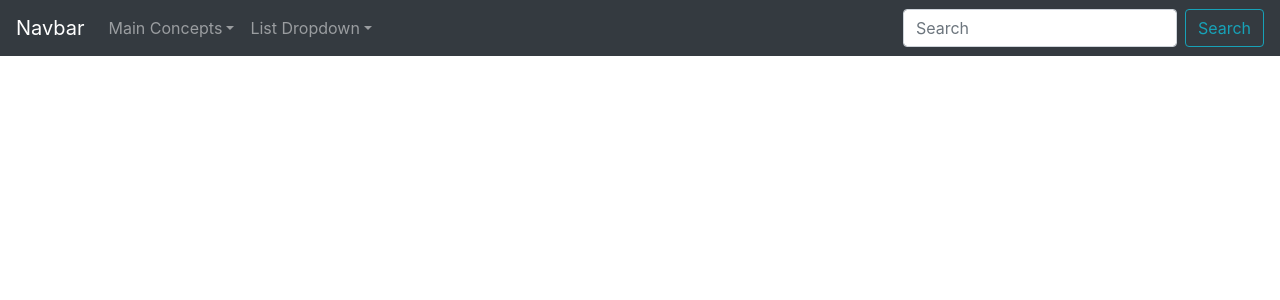
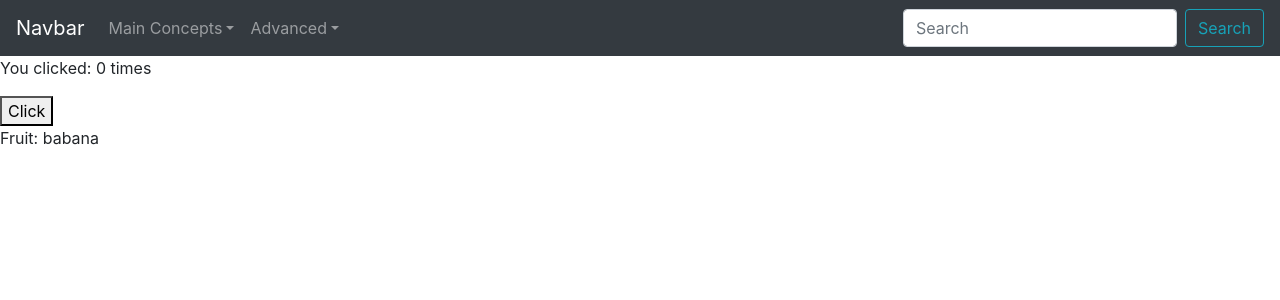
Before and after one commit to kingduy119/NodeJS, a React (Create React App) app in the folder client/: page /hook in a window 1280 px wide. Shown: the top 300 px of the page. Built offline with nearby package versions, Linux system fonts and the light colour scheme.

Commit message:
!Update React-Advanced => Hook and test Lifcycle, Portal

```diff
--- a/client/package.json
+++ b/client/package.json
@@ -12,6 +12,7 @@
     "babel-loader": "^8.0.6",
     "babel-plugin-syntax-dynamic-import": "^6.18.0",
     "css-loader": "^3.4.0",
+    "eslint-plugin-react-hooks": "^2.4.0",
     "file-loader": "^5.1.0",
     "graphql": "^14.5.8",
     "html-loader": "^0.5.5",
@@ -21,7 +22,6 @@
     "prop-types": "^15.7.2",
     "react": "^16.10.2",
     "react-bootstrap": "^1.0.0-beta.16",
-    "react-dom": "^16.10.2",
     "react-redux": "^7.2.0",
     "react-router-dom": "^5.1.2",
     "react-scripts": "3.2.0",
@@ -59,6 +59,7 @@
   "devDependencies": {
     "@types/react-redux": "^7.1.6",
     "bootstrap": "^4.4.1",
+    "react-dom": "^16.12.0",
     "redux-devtools": "^3.5.0",
     "redux-devtools-extension": "^2.13.8"
   }
--- a/client/src/containers/Navigation.js
+++ b/client/src/containers/Navigation.js
@@ -26,6 +26,11 @@ import Temperature from "./page/Temperature";
 import Containment from "./page/Containment";
 import FilterableProductTable from "./page/FilterableProductTable.js";
 
+// Advanced:
+import Portal from "./page/advanced/Portal";
+import Hook from "./page/advanced/Hook";
+import LifeCycle from "./page/advanced/Lifecycle";
+
 const PRODUCTS = [
     {category: 'Sporting Goods', price: '$49.99', stocked: true, name: 'Football'},
     {category: 'Sporting Goods', price: '$9.99', stocked: true, name: 'Baseball'},
@@ -47,11 +52,11 @@ const navConfig = {
         ]
     },
     dropdown: {
-        name: "List Dropdown",
+        name: "Advanced",
         links: [
-            { path: "/action/1-1", text: "Another Action", component: <h2>Another Action</h2>},
-            { path: "/action/1-2", text: "Something", component: <h2>Something</h2> },
-            { path: "/action/1-3", text: "Seperated Link", component: <h2>Seperated Link</h2> },
+            { path: "/portal", text: "Portal", component: <Portal />},
+            { path: "/hook", text: "React Hook", component: <Hook />},
+            { path: "/lifecycle", text: "Lifecycle", component: <LifeCycle />},
             { path: "/action/1-4", text: "Other", component: <h2>Other</h2> }
         ]
     },
--- /dev/null
+++ b/client/src/containers/page/advanced/Hook.js
@@ -0,0 +1,26 @@
+import React, {
+    Component,
+    useState,
+    useEffect
+} from "react";
+
+
+
+export default function Hook() {
+    const [count, setCount] = useState(0);
+    const [fruit, setFruit] = useState("babana");
+
+    useEffect(function setTitle() {
+        document.title = `You ${count} times`;
+    });
+
+    return(
+        <div>
+            <p>You clicked: {count} times</p>
+            <button
+                onClick={() => setCount(count + 1)}
+            >Click</button>
+            <p>Fruit: {fruit}</p>
+        </div>
+    );
+}
--- /dev/null
+++ b/client/src/containers/page/advanced/Lifecycle.js
@@ -0,0 +1,29 @@
+import React, { Component } from "react";
+
+export default class LifeCycle extends Component {
+    constructor(props) {
+        super(props);
+        this.state = { count: 0 };
+    }
+
+    componentDidMount() {
+        document.title = `You ${this.state.count}`;
+        console.log("Component-Mount");
+    }
+
+    componentDidUpdate() {
+        document.title = `You ${this.state.count}`;
+        console.log("Component-Update");
+    }
+
+    render() {
+        return(
+            <div>
+                <p>You clicked {this.state.count} times.</p>
+                <button
+                    onClick={() => this.setState({count: this.state.count +1})}
+                >Click</button>
+            </div>
+        );
+    }
+}
--- /dev/null
+++ b/client/src/containers/page/advanced/Portal.js
@@ -0,0 +1,43 @@
+import React, { Component } from "react";
+import ReactDOM from "react-dom";
+
+class Modal extends Component {
+    constructor(props) {
+        super(props);
+    }
+
+    render() {
+        // return ReactDOM.createPortal(
+        //     this.props.children,
+        //     this.el,
+        // );
+        return(
+            <div className="modal">{this.props.children}</div>
+        );
+    }
+}
+
+export default class Parent extends Component {
+    constructor(props) {
+        super(props);
+        this.state = {click: 0};
+        this.handleClick = this.handleClick.bind(this);
+    }
+
+    handleClick(){
+        this.setState(prevState => ({
+            click: prevState.click + 1
+        }))
+    }
+
+    render() {
+        return(
+            <div onClick={this.handleClick}>
+                <p>Clicked: {this.state.click}</p>
+                <div>
+                    <button>Click</button>
+                </div>
+            </div>
+        );
+    }
+}
```
